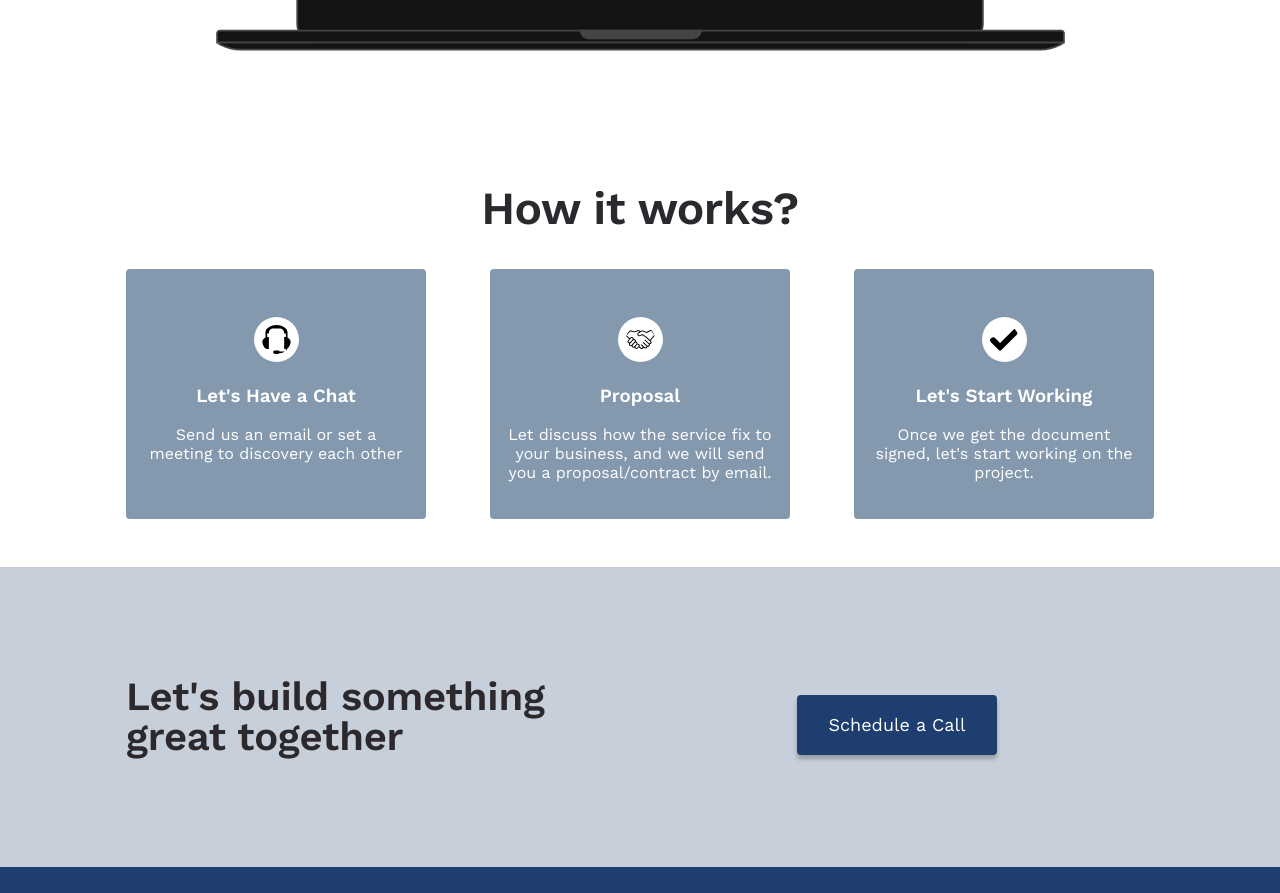
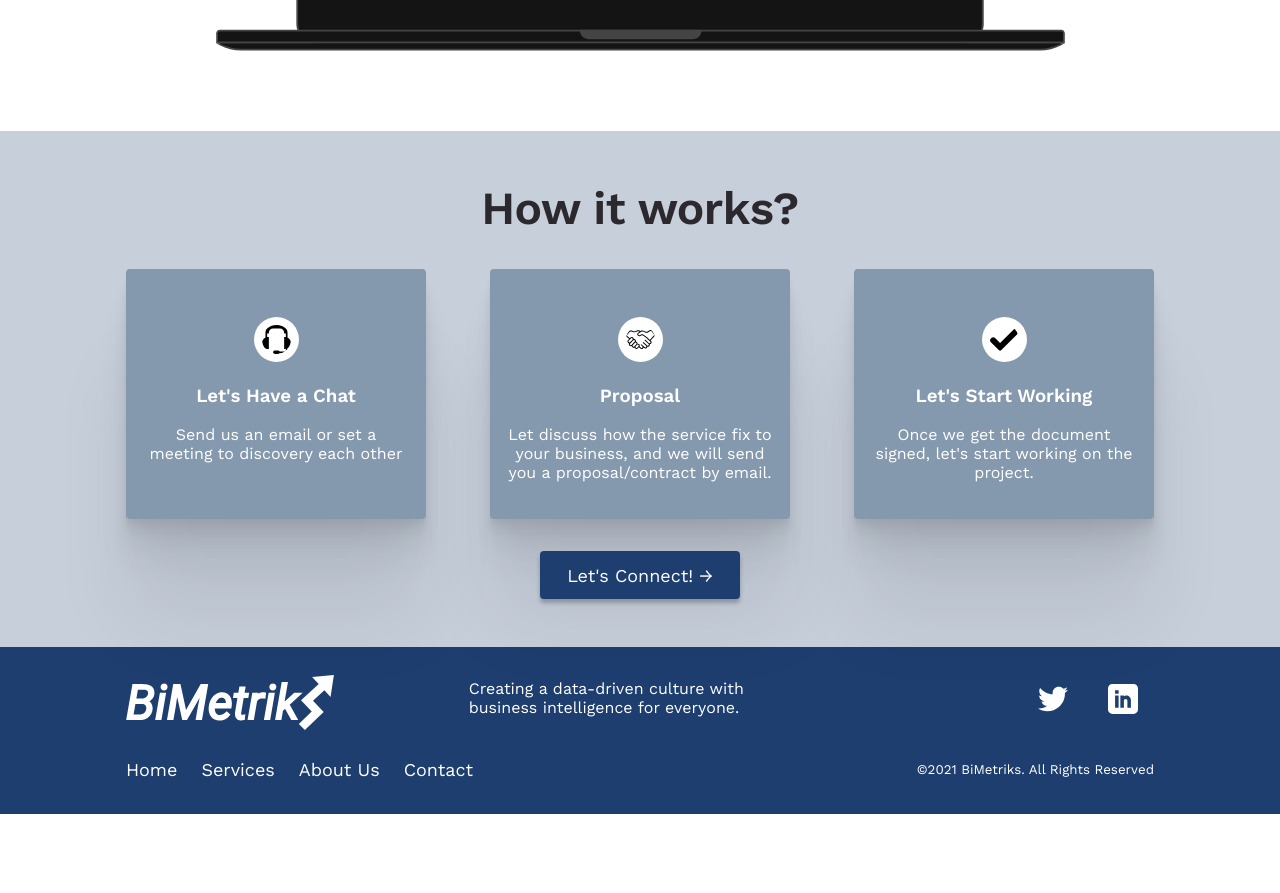
Before and after one commit to sebastiantorres86/bimetrik-master, a React (Create React App) app: page / in a window 1280 px wide. Shown: the part 1900-2793 px from the top of the page. After the commit the page ends 2714 px from the top, so only its background shows below. Built offline with nearby package versions, Linux system fonts and the light colour scheme.

Commit message:
How it work ready

```diff
--- a/src/components/Button/Button.js
+++ b/src/components/Button/Button.js
@@ -1,5 +1,5 @@
 import React from "react";
-import {Button, ButtonWhite} from './Button.styled'
+import {Button, ButtonWhite, ButtonCall} from './Button.styled'
 
 export const ButtonMain = ({ content }) => {
   return (
@@ -16,3 +16,11 @@ export const ButtonAlternative = ({ content }) => {
     </div>
   );
 };
+
+export const ButtonCTA = ({ content }) => {
+  return (
+    <div>
+      <ButtonCall>{content}</ButtonCall>
+    </div>
+  );
+};
--- a/src/components/Button/Button.styled.js
+++ b/src/components/Button/Button.styled.js
@@ -3,6 +3,7 @@ import styled from "styled-components";
 export const Button = styled.button`
   width: 100%;
   height: 48px;
+  padding: 1rem .5rem;
   margin-bottom: 1rem;
   border: none;
   color: #fff;
@@ -28,7 +29,7 @@ export const Button = styled.button`
   }
 
   @media only screen and (min-width: 768px) {
-    width: 160px;
+    width: 150px;
     height: 48px;
     margin-bottom: 0;
   }
@@ -38,3 +39,7 @@ export const ButtonWhite = styled(Button)`
   color: #1d3e6e;
   background: #fff;
 `;
+
+export const ButtonCall = styled(Button)`
+  width: 200px;
+`
--- a/src/components/Card/Card.styled.js
+++ b/src/components/Card/Card.styled.js
@@ -1,4 +1,4 @@
-import styled from 'styled-components'
+import styled from "styled-components";
 
 export const Container = styled.div`
   width: 300px;
@@ -9,12 +9,16 @@ export const Container = styled.div`
   padding: 3rem 1rem;
   text-align: center;
   color: #fff;
-`
+  box-shadow: 0 2.8px 2.2px rgba(0, 0, 0, 0.02),
+    0 6.7px 5.3px rgba(0, 0, 0, 0.028), 0 12.5px 10px rgba(0, 0, 0, 0.035),
+    0 22.3px 17.9px rgba(0, 0, 0, 0.042), 0 41.8px 33.4px rgba(0, 0, 0, 0.05),
+    0 100px 80px rgba(0, 0, 0, 0.07);
+`;
 
 export const Image = styled.img`
   background-color: #fff;
   width: 45px;
   height: 45px;
   border-radius: 50%;
-  padding: .5rem;
-`
+  padding: 0.5rem;
+`;
--- a/src/components/Works/Works.js
+++ b/src/components/Works/Works.js
@@ -4,6 +4,7 @@ import Card from "../Card";
 import auricular from "../../assets/auricular.svg";
 import handshake from "../../assets/handshake.svg";
 import check from "../../assets/check.svg";
+import { ButtonCTA } from "../Button/Button";
 
 const features = [
   {
@@ -35,7 +36,7 @@ const Works = () => {
         ))}
       </Row>
 
-
+      <ButtonCTA content="Let's Connect! &rarr;" />
     </Container>
   );
 };
--- a/src/components/Works/Works.styled.js
+++ b/src/components/Works/Works.styled.js
@@ -3,10 +3,10 @@ import styled from "styled-components";
 export const Container = styled.div`
   text-align: center;
   padding: 3rem 1rem;
-  background: #fff;
+  background: #c7cfdb;
   @media only screen and (min-width: 768px) {
     height: auto;
-    padding: 1rem 126px;
+    padding: 1rem 126px 3rem;
     padding: auto;
   }
 `;
--- a/src/containers/Home/Home.js
+++ b/src/containers/Home/Home.js
@@ -1,5 +1,5 @@
 import React from "react";
-import { Hero, CTA, Features, Tooltip, Works } from "../../components";
+import { Hero, Features, Tooltip, Works } from "../../components";
 
 const Home = () => {
   return (
@@ -8,7 +8,6 @@ const Home = () => {
       <Features />
       <Tooltip />
       <Works />
-      <CTA />
     </>
   );
 };
```
Also changed, not shown: 1 other file (tests, documents, lock files or other folders).
